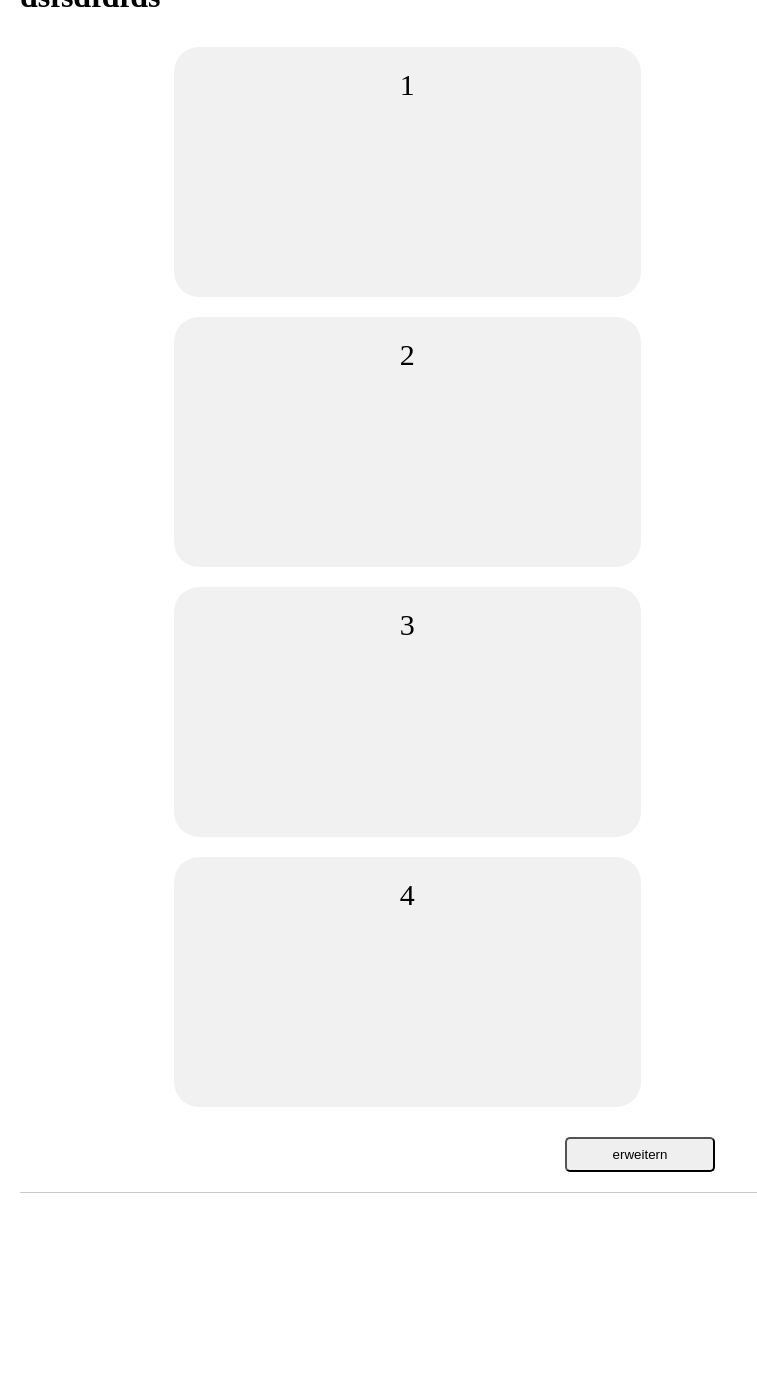
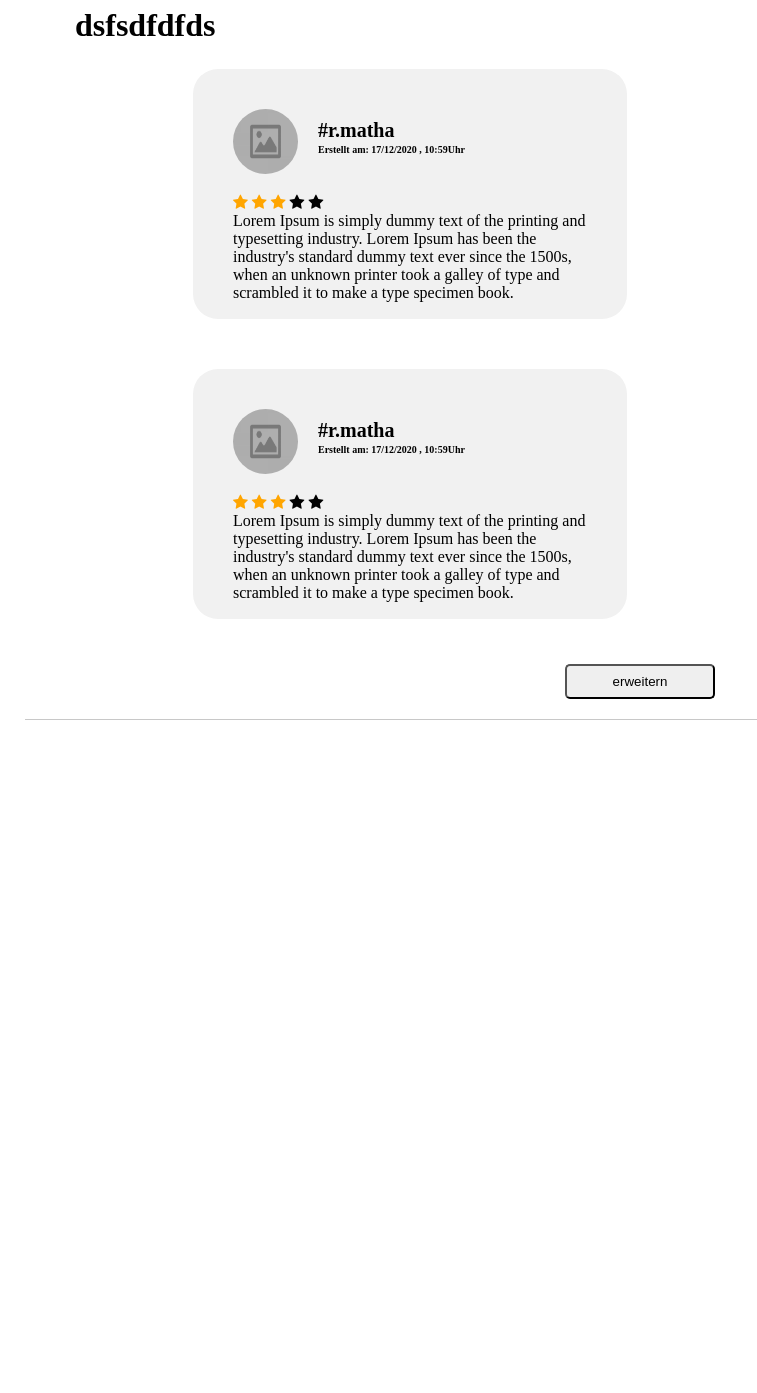
Before and after one commit to MatRob0300/projektTennisbar, a PHP site: page / in a window 1280 px wide. Shown: the part 1958-3351 px from the top of the page, without its empty margins (0-757 px from the left). After the commit the page ends 2678 px from the top, so only its background shows below. Run offline with PHP 8.4, Linux system fonts and the light colour scheme; some libraries are stand-ins or nearby versions.

Commit message:
startseite: kommentare designed, js ausgewandert in eigene Files

```diff
--- a/entities/kommentar.php
+++ b/entities/kommentar.php
@@ -26,7 +26,7 @@ public function __construct($daten = array())
 }
 public function  __toString()
 {
-    return 'Id:'. $this->id .', Text: '.$this->text.', Bewertung: '.$this->bewertung.', Datum: '.$this->datum.', Benutzerid: '.$this->benutzerid;
+    return 'Id:'. $this->id.', Text: '.$this->text.', Bewertung: '.$this->bewertung.', Datum: '.$this->datum.', Benutzerid: '.$this->benutzerid;
 }
 public function toArray($mitId = true)
 {
--- /dev/null
+++ b/frontend/models/startseite-map.js
@@ -0,0 +1,9 @@
+var map = L.map('mapid').setView([46.521202,11.2272281], 13);
+L.tileLayer('https://{s}.tile.openstreetmap.org/{z}/{x}/{y}.png', {
+attribution: '&copy; <a href="https://www.openstreetmap.org/copyright">OpenStreetMap</a> contributors'
+}).addTo(map);
+
+L.marker([46.521202,11.2272281]).addTo(map);
+//.bindPopup("Hier sind wir!").openPopup();
+//tailwind CSS.org
+  //map.locate({setView: true, maxZoom: 16});
--- /dev/null
+++ b/frontend/models/startseite-taps.js
@@ -0,0 +1,14 @@
+document.getElementById("defaultOpen").click();
+  function openInfo(evt, infoName) {
+    var i, tabcontent, tablinks;
+    tabcontent = document.getElementsByClassName("tabcontent");
+    for (i = 0; i < tabcontent.length; i++) {
+      tabcontent[i].style.display = "none";
+    }
+    tablinks = document.getElementsByClassName("tablinks");
+    for (i = 0; i < tablinks.length; i++) {
+      tablinks[i].className = tablinks[i].className.replace(" active", "");
+    }
+    document.getElementById(infoName).style.display = "block";
+    evt.currentTarget.className += " active";
+  }
--- a/frontend/styles/startseite-styles.css
+++ b/frontend/styles/startseite-styles.css
@@ -35,7 +35,7 @@ header .headertext {
 }
 /* abschnitt1 */
 .a1 {
-  margin: 15px 20px 15px 20px;
+  margin: 15px 25px 15px 25px;
   height: 140px;
   border-bottom: 1.5px solid rgb(200, 200, 200);
 }
@@ -62,7 +62,7 @@ header .headertext {
 }
 /* abschnitt2 */
 .a2 {
-  margin: 15px 20px 15px 20px;
+  margin: 15px 25px 15px 25px;
   padding-bottom: 50px;
   height: auto;
   border-bottom: 1.5px solid rgba(200, 200, 200);
@@ -137,12 +137,12 @@ header .headertext {
 
 /* abschnitt3 */
 .a3 {
-  margin: 0px 20px 0px 20px;
+  margin: 0px 25px 0px 25px;
   height: auto;
   border-bottom: 1.5px solid rgba(200, 200, 200);
 }
-.header-a3{
-
+.header-a3 h1 {
+  margin: 50px 0px 0px 50px;
 }
 .flex-container {
   margin: 0px 10% 0px 10%;
@@ -152,14 +152,57 @@ header .headertext {
 }
 .flex-container > div {
   background-color: #f1f1f1;
-  width: 48%;
+  width: 45%;
   height: 250px;
-  margin: 10px;
-  text-align: center;
-  line-height: 75px;
-  font-size: 30px;
+  margin: 25px;
   border-radius: 25px;
 }
+.k-container {
+  margin: 20px;
+  display: flex;
+  flex-wrap: wrap;
+}
+.k-profilIcon {
+  margin: 20px 0px 0px 20px;
+  width: 65px;
+  height: 65px;
+  float:left;
+}
+.k-profilIcon img{
+  width: 100%;
+  height: 100%;
+  border-radius: 50px;
+}
+.k-info {
+  margin: 20px 0px 0px 20px;
+}
+.k-info h1 {
+  margin: 0px 0px 0px 0px;
+  padding: 10px 0px 0px 0px;
+  font-size: 20px;
+}
+.k-info h2 {
+  margin: 0px 0px 0px 0px;
+  padding: 2px 0px 0px 0px;
+  font-size: 10px;
+}
+
+.k-inhalt {
+ margin: 20px 40px 0px 40px;
+ clear: both;
+ display: flex;
+ flex-direction: column;
+}
+.k-bewertung span{
+  margin: 0;
+}
+.checked {
+  color: orange;
+}
+.k-text p{
+  margin: 0;
+}
+
 .more-button {
 
 }
--- a/frontend/views/startseite.tpl.php
+++ b/frontend/views/startseite.tpl.php
@@ -4,6 +4,7 @@
     <meta charset="utf-8">
     <link rel="stylesheet" type="text/css" href="styles/main-styles.css"/>
     <link rel="stylesheet" type="text/css" href="styles/startseite-styles.css"/>
+    <link rel="stylesheet" href="https://cdnjs.cloudflare.com/ajax/libs/font-awesome/4.7.0/css/font-awesome.min.css">
     <link rel="stylesheet" href="https://unpkg.com/leaflet@1.6.0/dist/leaflet.css"
               integrity="sha512-xwE/Az9zrjBIphAcBb3F6JVqxf46+CDLwfLMHloNu6KEQCAWi6HcDUbeOfBIptF7tcCzusKFjFw2yuvEpDL9wQ=="
               crossorigin=""/>
@@ -95,52 +96,80 @@
   </div>
 
   <div class="a3">
+
     <div class="header-a3">
       <h1>dsfsdfdfds</h1>
     </div>
+
     <div class="flex-container">
-      <div>1</div>
-      <div>2</div>
-      <div>3</div>
-      <div>4</div>
+
+      <div>
+        <div class="k-container">
+          <div class="k-profilIcon">
+            <img src="images/bildplatzhalter.png" alt="profilIcon">
+          </div>
+          <div class="k-info">
+            <h1>#r.matha</h1>
+            <h2> Erstellt am: 17/12/2020 , 10:59Uhr</h2>
+          </div>
+        </div>
+
+        <div class="k-inhalt">
+          <div class="k-bewertung">
+            <span class="fa fa-star checked"></span> <!-- checked füllt die sterne-->
+            <span class="fa fa-star checked"></span>
+            <span class="fa fa-star checked"></span>
+            <span class="fa fa-star"></span>
+            <span class="fa fa-star"></span>
+          </div>
+          <div class="k-text">
+            <p>Lorem Ipsum is simply dummy text of the printing and typesetting industry.
+              Lorem Ipsum has been the industry's standard dummy text ever since the 1500s,
+              when an unknown printer took a galley of type and scrambled it to make a type specimen book.</p>
+          </div>
+        </div>
+      </div>
+
+      <div>
+        <div class="k-container">
+          <div class="k-profilIcon">
+            <img src="images/bildplatzhalter.png" alt="profilIcon">
+          </div>
+          <div class="k-info">
+            <h1>#r.matha</h1>
+            <h2> Erstellt am: 17/12/2020 , 10:59Uhr</h2>
+          </div>
+        </div>
+
+        <div class="k-inhalt">
+          <div class="k-bewertung">
+            <span class="fa fa-star checked"></span> <!-- checked füllt die sterne-->
+            <span class="fa fa-star checked"></span>
+            <span class="fa fa-star checked"></span>
+            <span class="fa fa-star"></span>
+            <span class="fa fa-star"></span>
+          </div>
+          <div class="k-text">
+            <p>Lorem Ipsum is simply dummy text of the printing and typesetting industry.
+              Lorem Ipsum has been the industry's standard dummy text ever since the 1500s,
+              when an unknown printer took a galley of type and scrambled it to make a type specimen book.</p>
+          </div>
+        </div>
+      </div>
     </div>
+
     <div class="more-button">
       <button type="button" name="erweitern">erweitern</button>
     </div>
+
   </div>
+
 
 </main>
 
 <footer></footer>
-
-<script>
-  var map = L.map('mapid').setView([46.521202,11.2272281], 13);
-  L.tileLayer('https://{s}.tile.openstreetmap.org/{z}/{x}/{y}.png', {
-  attribution: '&copy; <a href="https://www.openstreetmap.org/copyright">OpenStreetMap</a> contributors'
-  }).addTo(map);
-
-  L.marker([46.521202,11.2272281]).addTo(map);
-  //.bindPopup("Hier sind wir!").openPopup();
-
-    //map.locate({setView: true, maxZoom: 16});
-
-</script>
-<script>
-document.getElementById("defaultOpen").click();
-  function openInfo(evt, infoName) {
-    var i, tabcontent, tablinks;
-    tabcontent = document.getElementsByClassName("tabcontent");
-    for (i = 0; i < tabcontent.length; i++) {
-      tabcontent[i].style.display = "none";
-    }
-    tablinks = document.getElementsByClassName("tablinks");
-    for (i = 0; i < tablinks.length; i++) {
-      tablinks[i].className = tablinks[i].className.replace(" active", "");
-    }
-    document.getElementById(infoName).style.display = "block";
-    evt.currentTarget.className += " active";
-  }
-</script>
+<script src="models/startseite-taps.js" type="text/javascript"></script>
+<script src="models/startseite-map.js" type="text/javascript"></script>
 
   </body>
 </html>
```
Also changed, not shown: frontend/models/wetter.js (added, +18 -0 lines), frontend/views/wetterbericht.tpl.php (+1 -20 lines).
